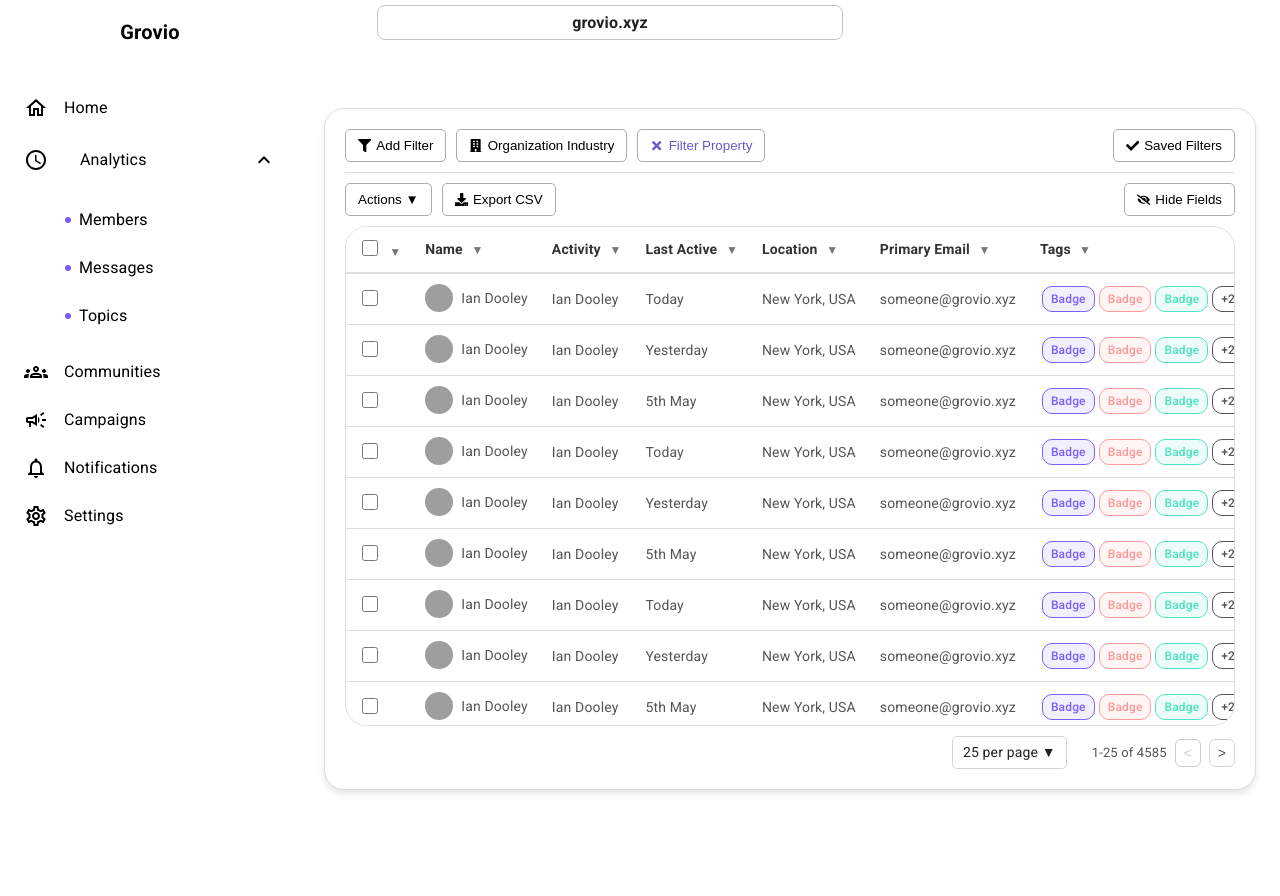
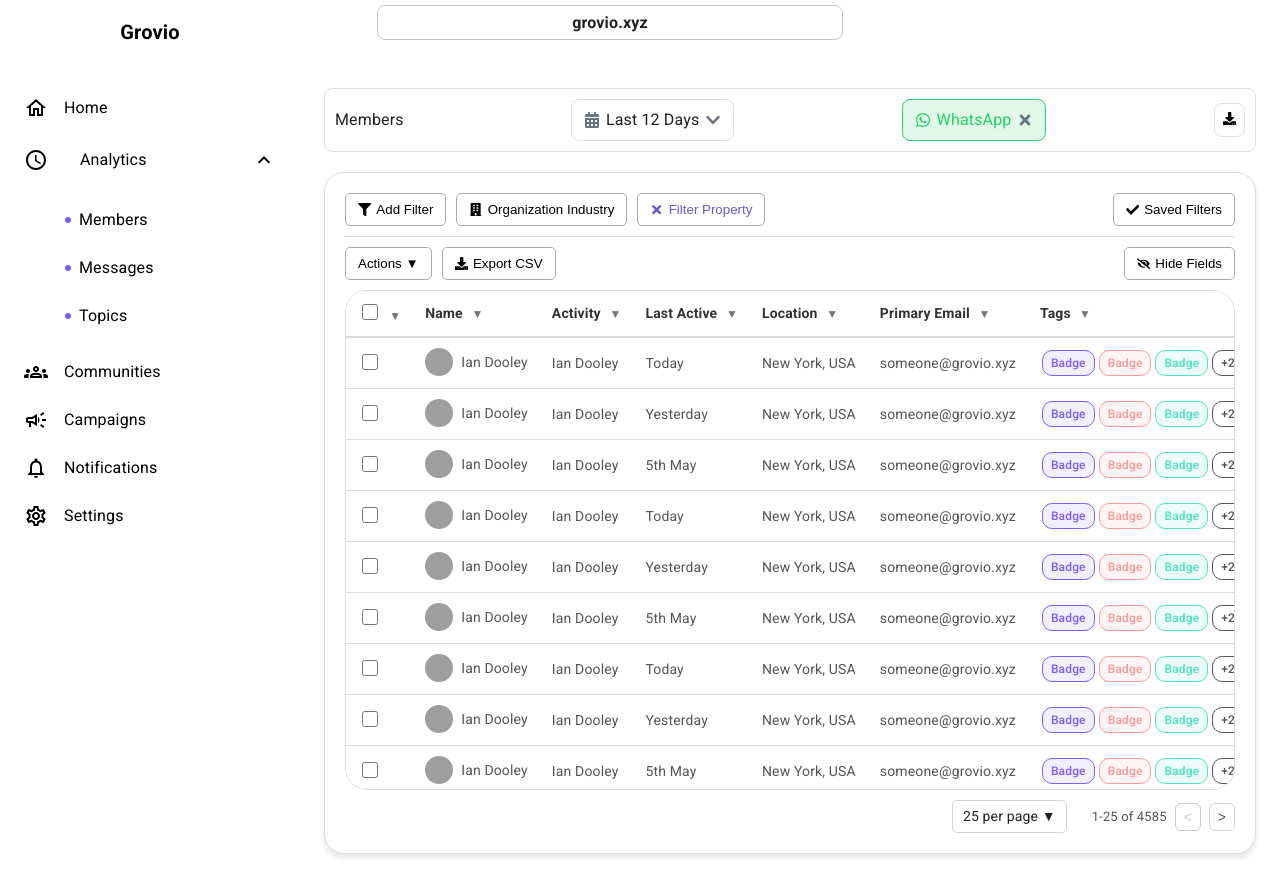
Before and after one commit to Harii-27/Grovio, a React (Create React App) app: page /dashboard/members in a window 1280 px wide. Before the commit the page ends 834 px from the top, so only its background shows below. Built offline with nearby package versions, Linux system fonts and the light colour scheme; grey boxes are pictures that could not be loaded.

Commit message:
UI fixed

```diff
--- a/src/pages/dashboard/Members.tsx
+++ b/src/pages/dashboard/Members.tsx
@@ -1,6 +1,6 @@
 import React, { useState } from "react";
 import "../../styles.css";
-import { FaDownload, FaEyeSlash, FaFilter, FaBuilding, FaTimes, FaCheck } from "react-icons/fa";
+import { FaDownload, FaEyeSlash, FaFilter, FaBuilding, FaTimes, FaCheck,FaCalendarAlt, FaChevronDown, FaWhatsapp  } from "react-icons/fa";
 
 type Member = {
   name: string;
@@ -36,7 +36,7 @@ const MembersTable: React.FC = () => {
   const [currentPage, setCurrentPage] = useState(1);
   const [rowsPerPage, setRowsPerPage] = useState(25);
   const [showDropdown, setShowDropdown] = useState(false);
-  const [showActions, setShowActions] = useState(false);
+  // const [showActions, setShowActions] = useState(false);
 
   const handleSort = (column: keyof Member) => {
     const isAsc = sortColumn === column && sortOrder === "asc";
@@ -56,15 +56,38 @@ const MembersTable: React.FC = () => {
   const totalPages = Math.ceil(members.length / rowsPerPage);
 
   return (
+    <div className="members-container">
+      {/* **Members Input Box** */}
+      <div className="members-filter-container">
+      <span className="members-text">Members</span>
+
+      {/* Last 12 Days Filter */}
+      <div className="filter-dropdown">
+        <FaCalendarAlt className="filter-icon" />
+        <span>Last 12 Days</span>
+        <FaChevronDown className="filter-icon" />
+      </div>
+
+      {/* WhatsApp Button */}
+      <div className="whatsapp-button">
+        <FaWhatsapp className="whatsapp-icon" />
+        <span>WhatsApp</span>
+        <FaTimes className="close-icon" />
+      </div>
+
+      {/* Download Button */}
+      <button className="download-button">
+        <FaDownload />
+      </button>
+    </div>
+
+      {/* **Table Container** */}
       <div className="table-container">
-      {/* **Top Buttons (Actions, Export CSV, Hide Fields)** */}
-
+        {/* **Top Filters and Actions** */}
         <div className="top-filters">
-        <div className="actions-dropdown">
-          <button onClick={() => setShowActions(!showActions)} className="btn add-filter-btn">
+          <button className="btn add-filter-btn">
             <FaFilter className="icon" /> Add Filter
           </button>
-        </div>
           <button className="btn industry-btn">
             <FaBuilding className="icon" /> Organization Industry
           </button>
@@ -77,17 +100,10 @@ const MembersTable: React.FC = () => {
         </div>
 
         <div className="top-buttons">
-        <div className="actions-dropdown">
-          <button onClick={() => setShowActions(!showActions)} className="btn actions-btn">
-            Actions ▼
-          </button>
-        </div>
-        {/* Export CSV button with Download Icon */}
+          <button className="btn actions-btn">Actions ▼</button>
           <button className="btn export-btn">
             <FaDownload className="icon" /> Export CSV
           </button>
-
-        {/* Hide Fields button with Eye Icon */}
           <button className="btn hide-fields-btn">
             <FaEyeSlash className="icon" /> Hide Fields
           </button>
@@ -179,6 +195,7 @@ const MembersTable: React.FC = () => {
           </div>
         </div>
       </div>
+    </div>
   );
 };
 
--- a/src/styles.css
+++ b/src/styles.css
@@ -306,3 +306,72 @@ input[type="checkbox"] {
     background: #ffffff;
     margin-left: auto;
   }
+
+  .members-filter-container {
+    display: flex;
+    justify-content: space-between;
+    align-items: center;
+    background-color: white;
+    border: 1px solid #e0e0e0;
+    border-radius: 8px;
+    padding: 10px;
+    width: 100%;
+  }
+
+  /* Members Input */
+  .members-input {
+    flex: 1;
+    padding: 10px;
+    border: 1px solid #e0e0e0;
+    border-radius: 8px;
+    outline: none;
+  }
+
+  /* Last 12 Days Filter */
+  .filter-dropdown {
+    display: flex;
+    align-items: center;
+    gap: 6px;
+    padding: 8px 12px;
+    border: 1px solid #e0e0e0;
+    border-radius: 8px;
+    cursor: pointer;
+  }
+
+  .filter-icon {
+    color: #6b7280;
+  }
+
+  /* WhatsApp Button */
+  .whatsapp-button {
+    display: flex;
+    align-items: center;
+    gap: 6px;
+    background-color: #e0f7e9;
+    color: #25d366;
+    padding: 8px 12px;
+    border: 1px solid #25d366;
+    border-radius: 8px;
+  }
+
+  .whatsapp-icon {
+    font-size: 16px;
+  }
+
+  .close-icon {
+    color: #6b7280;
+    cursor: pointer;
+  }
+
+  /* Download Button */
+  .download-button {
+    padding: 8px;
+    border: 1px solid #e0e0e0;
+    border-radius: 8px;
+    background-color: white;
+    cursor: pointer;
+  }
+
+  .download-button:hover {
+    background-color: #f0f0f0;
+  }
```
Lines whose indentation alone changed are shown as unchanged.
